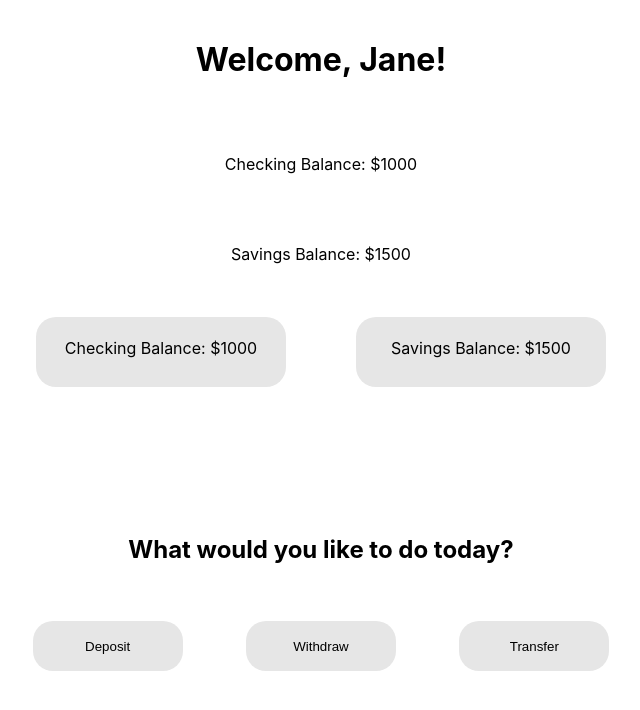
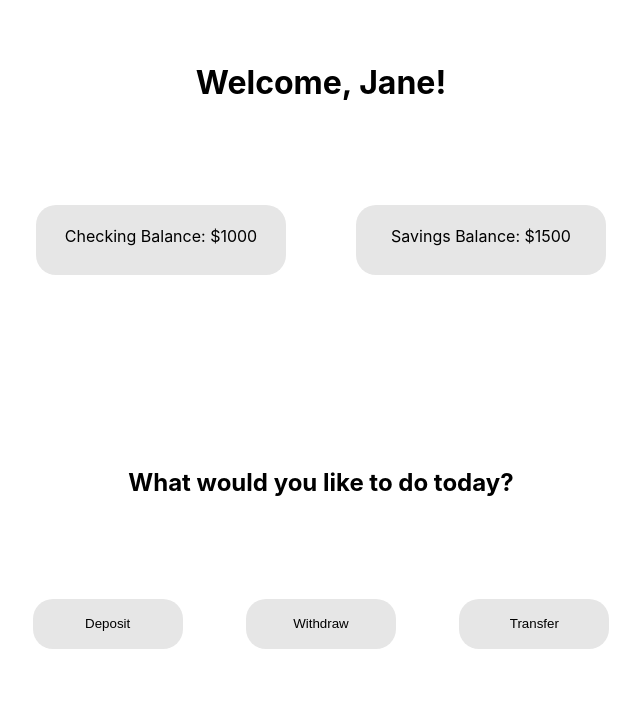
Before and after one commit to naomipate/summer-intern-hackathon, a React (Create React App) app in the folder Frontend/summer-intern-hackathon-frontend/: page /home in a window 1280 px wide. Shown: the top 710 px of the page, without its empty margins (319-959 px from the left). Built offline with nearby package versions, Linux system fonts and the light colour scheme; no server answers.

Commit message:
delete accident duplicate display

```diff
--- a/Frontend/summer-intern-hackathon-frontend/src/Homepage.js
+++ b/Frontend/summer-intern-hackathon-frontend/src/Homepage.js
@@ -41,8 +41,6 @@ function Homepage() {
     return (
         <div className='main-container'>
             <h1>Welcome, {name}!</h1>
-            <p>Checking Balance: ${checkingBalance}</p>
-            <p>Savings Balance: ${savingsBalance}</p>
             <div className='balance-container'>
                 <div className='balance-background'>
                     <p>Checking Balance: ${checkingBalance}</p>
```
